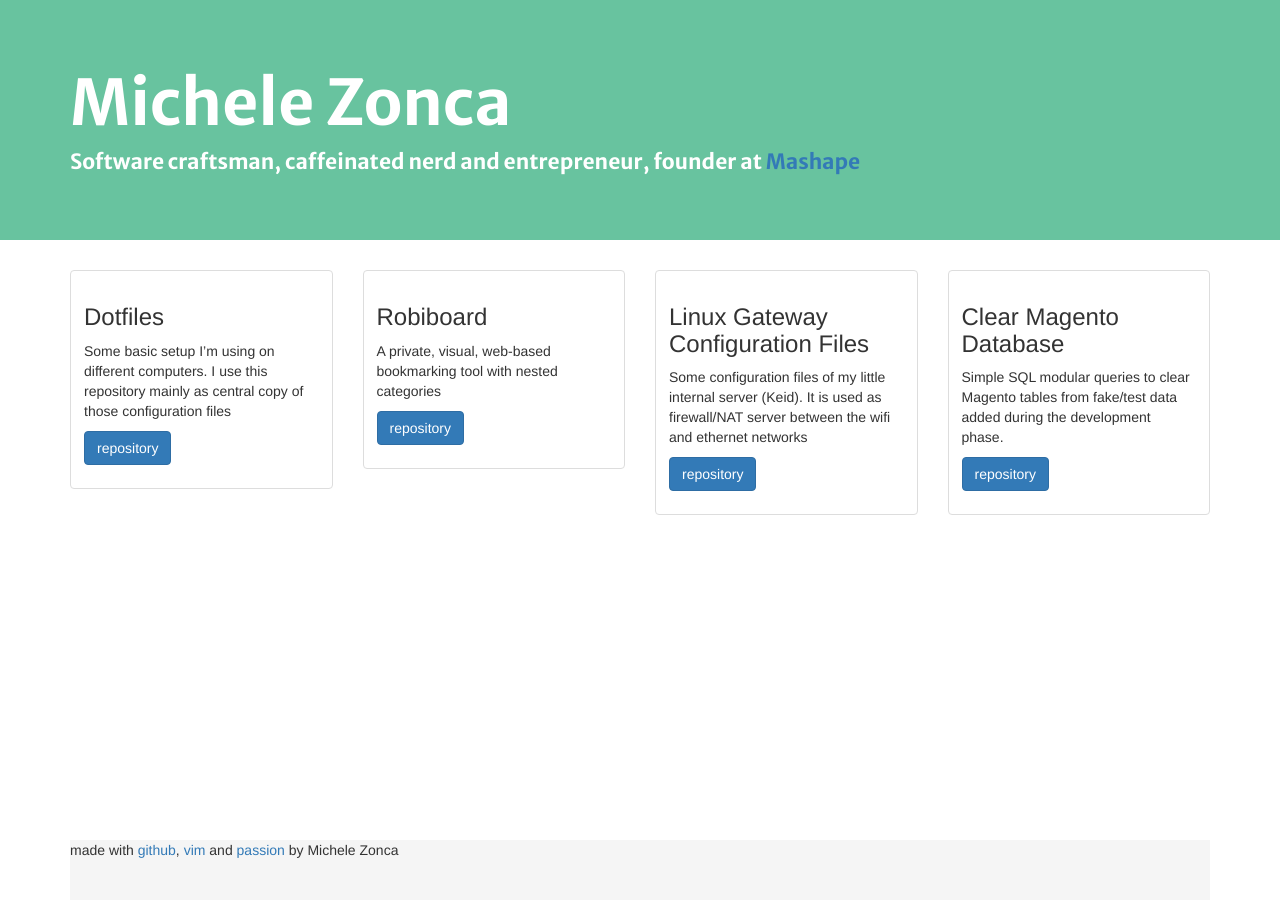
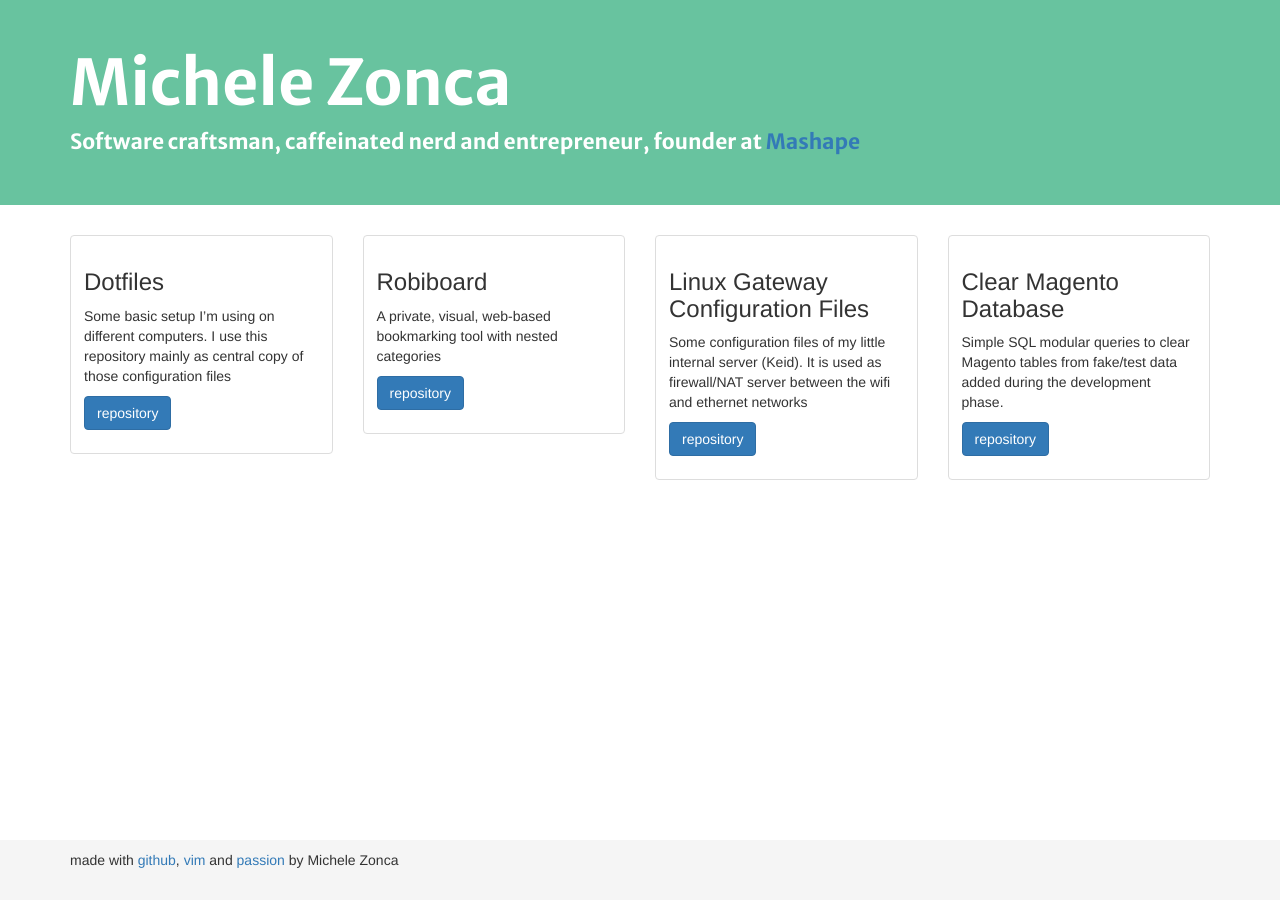
Before and after one commit to shatsar/shatsar.github.io, a Jekyll site: the page built from index.html, in a window 1280 px wide. Built offline with Jekyll 4.4.1, drawn with Linux system fonts in a browser that asks for light colours; nearby versions of some CDN libraries; Markdown is read by kramdown in place of the engine named in the settings.

Commit message:
improve layout

```diff
--- a/_includes/footer.html
+++ b/_includes/footer.html
@@ -1,5 +1,7 @@
+<footer>
 <div class="container">
-<footer>made with <a href="http://github.com">github</a>, <a href="http://www.vim.org">vim</a> and <a href="http://en.wikipedia.org/wiki/Passion_fruit">passion</a> by Michele Zonca</footer>
+made with <a href="http://github.com">github</a>, <a href="http://www.vim.org">vim</a> and <a href="http://en.wikipedia.org/wiki/Passion_fruit">passion</a> by Michele Zonca
 </div>
+</footer>
 <script src="http://code.jquery.com/jquery.js"></script>
 <script src="//netdna.bootstrapcdn.com/bootstrap/3.0.0/js/bootstrap.min.js"></script>
--- a/_includes/head.html
+++ b/_includes/head.html
@@ -3,4 +3,5 @@
 	<link rel="stylesheet" href="//netdna.bootstrapcdn.com/bootstrap/3.0.0/css/bootstrap.min.css">
 	<link rel="stylesheet" href="css/main.css">
 	<link href='http://fonts.googleapis.com/css?family=Merriweather+Sans:700' rel='stylesheet' type='text/css'>
+	<title>Michele Zonca on Github</title>
 </head>
--- a/css/main.css
+++ b/css/main.css
@@ -20,13 +20,16 @@ body {
 
 /* Set the fixed height of the footer here */
 footer {
-  height: 60px;
   background-color: #f5f5f5;
 }
 
+footer .container {
+  height: 60px;
+  padding-top: 10px;
+}
 /* Lastly, apply responsive CSS fixes as necessary */
 @media (max-width: 767px) {
-  footer {
+  footer .container {
     margin-left: -20px;
     margin-right: -20px;
     padding-left: 20px;
@@ -40,5 +43,10 @@ footer {
 	font-family: 'Merriweather Sans', sans-serif;
 }
 .jumbotron h1 {
+	margin-top: 0px;
 	font-family: 'Merriweather Sans', sans-serif;
 }
+
+.jumbotron p {
+	margin-bottom: 0px;
+}
```
